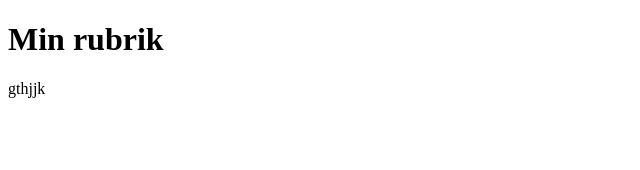
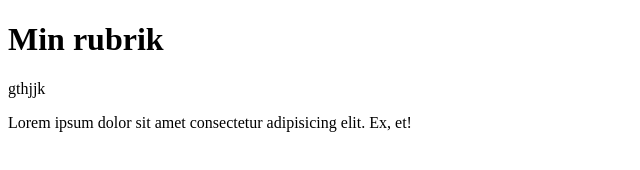
Before and after one commit to seja05002/webbutveckling, a plain HTML site: page index.html in a window 1280 px wide. Shown: the whole page, without its empty margins (0-640 px from the left). Drawn offline with Linux system fonts and the light colour scheme.

Commit message:
Update index.html
nytt stycke

```diff
--- a/index.html
+++ b/index.html
@@ -8,5 +8,6 @@
 <body>
     <h1>Min rubrik</h1>
     <p>gthjjk</p>
+    <p>Lorem ipsum dolor sit amet consectetur adipisicing elit. Ex, et!</p>
 </body>
 </html>
```
